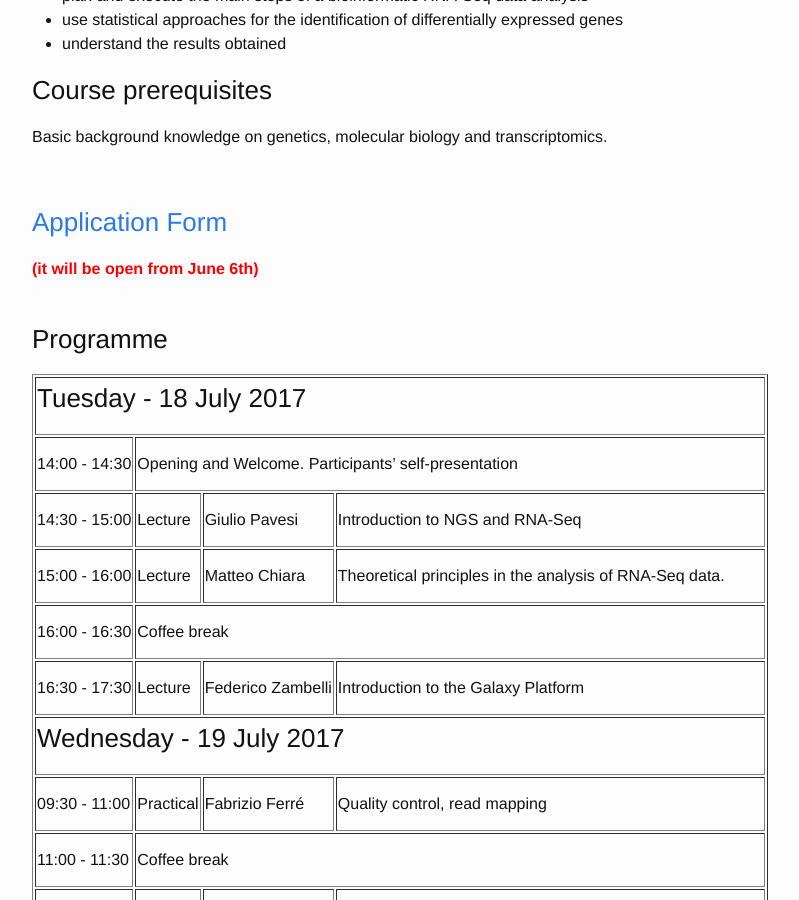
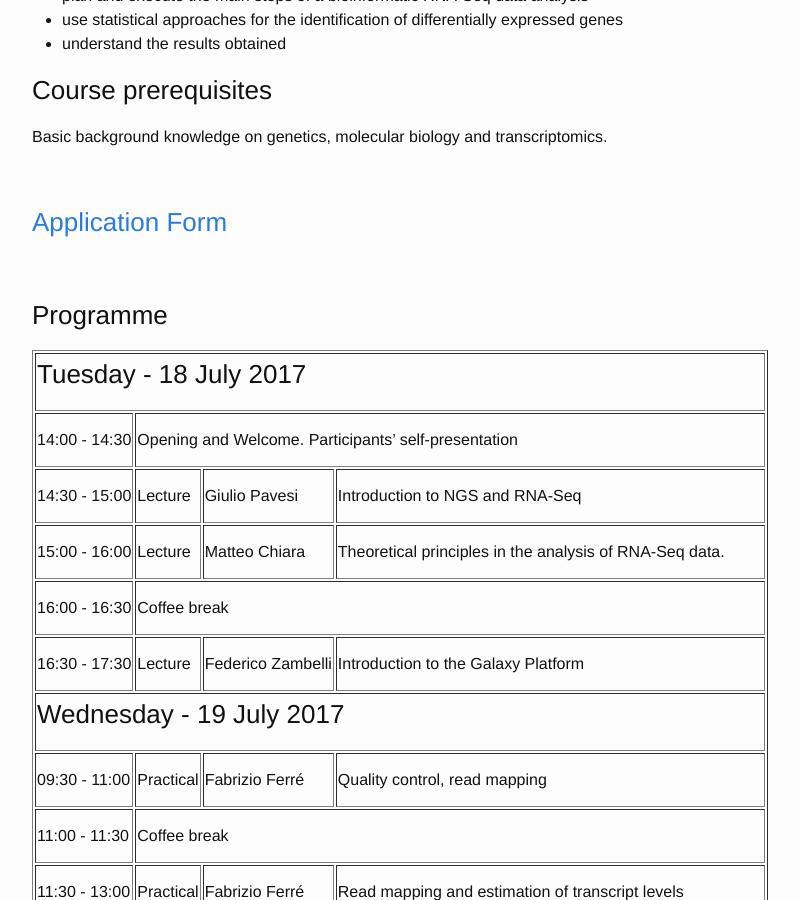
Before and after one commit to ELIXIR-IIB-training/website, a Jekyll site: the page built from _posts/2017-07-18-RNA-seq-Milano.md, in a window 1280 px wide and 900 px high, scrolled down 1445 px. Shown: the whole window, without its empty margins (238-1037 px from the left). Built offline with Jekyll 4.4.1, drawn with Linux system fonts in a browser that asks for light colours.

Commit message:
Add RNA-Seq Milano Application Form

```diff
--- a/_posts/2017-07-18-RNA-seq-Milano.md
+++ b/_posts/2017-07-18-RNA-seq-Milano.md
@@ -69,8 +69,7 @@ After this course participants should be able to:
 Basic background knowledge on genetics, molecular biology and transcriptomics.
 
 <br>
-### [Application Form](https://goo.gl/forms/)
-<font color="red"><b>(it will be open from June 6th)</b></font>
+### [Application Form](https://goo.gl/forms/L2zHQVDTap055ZMz1)
 <br>
 
 ### Programme
```
